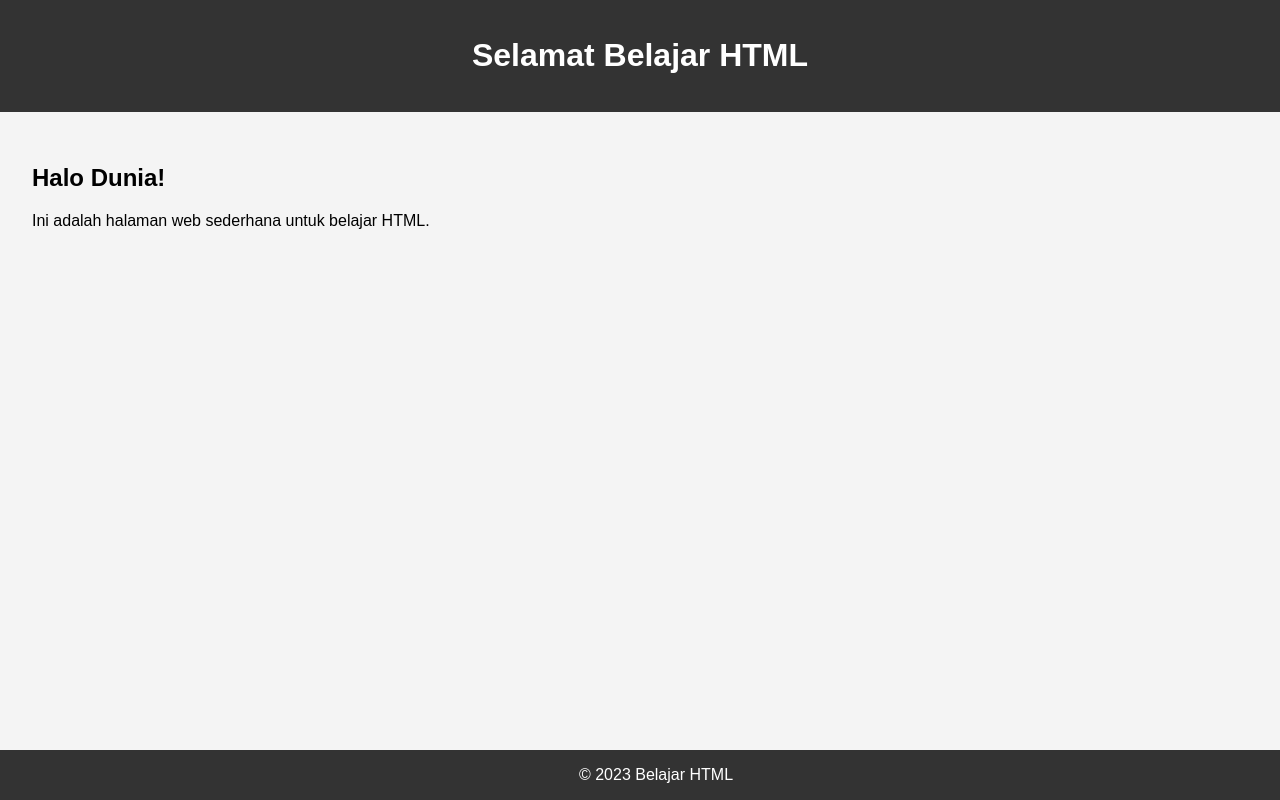
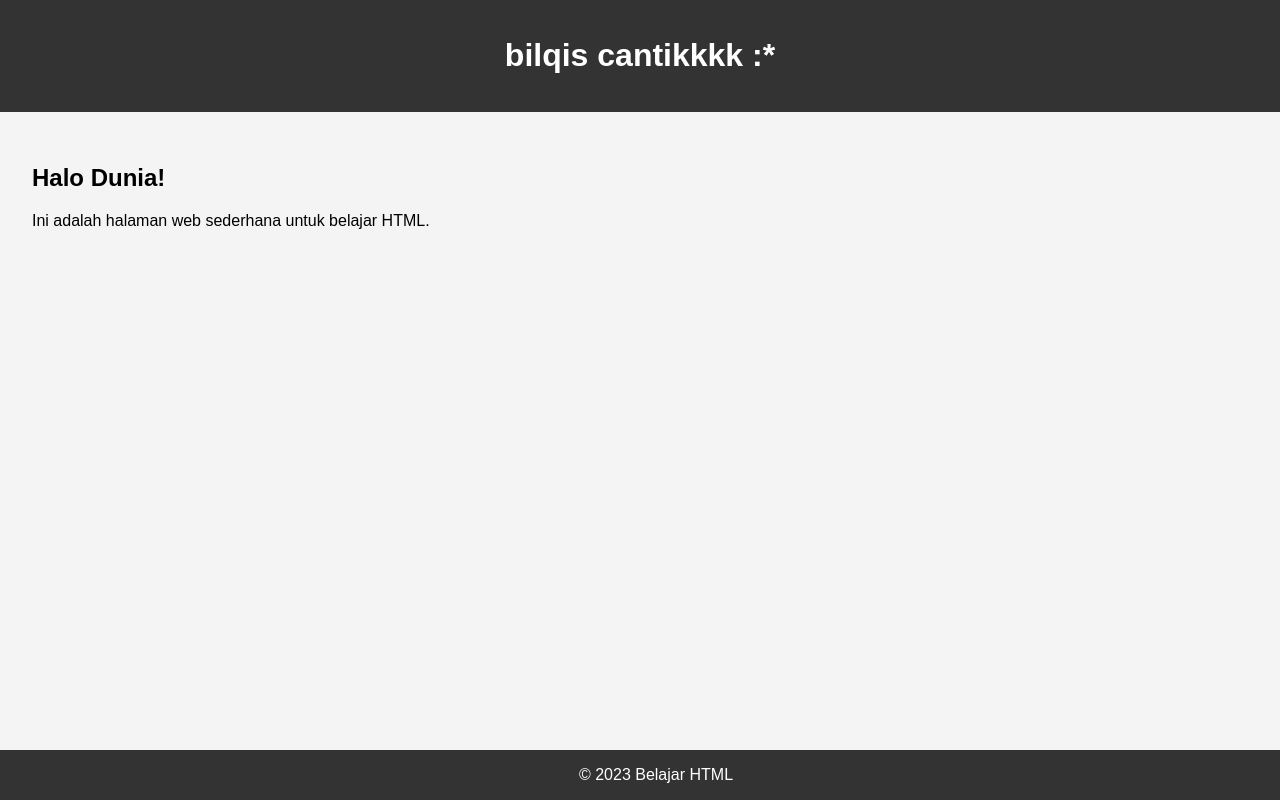
Before and after one commit to yoga0727/web-agoy, a plain HTML site: page index.html in a window 1280 px wide. Drawn offline with Linux system fonts and the light colour scheme.

Commit message:
Update tampilan index.html

```diff
--- a/index.html
+++ b/index.html
@@ -33,7 +33,7 @@
 </head>
 <body>
     <header>
-        <h1>Selamat Belajar HTML</h1>
+        <h1>bilqis cantikkkk :*</h1>
     </header>
     <main>
         <h2>Halo Dunia!</h2>
```
